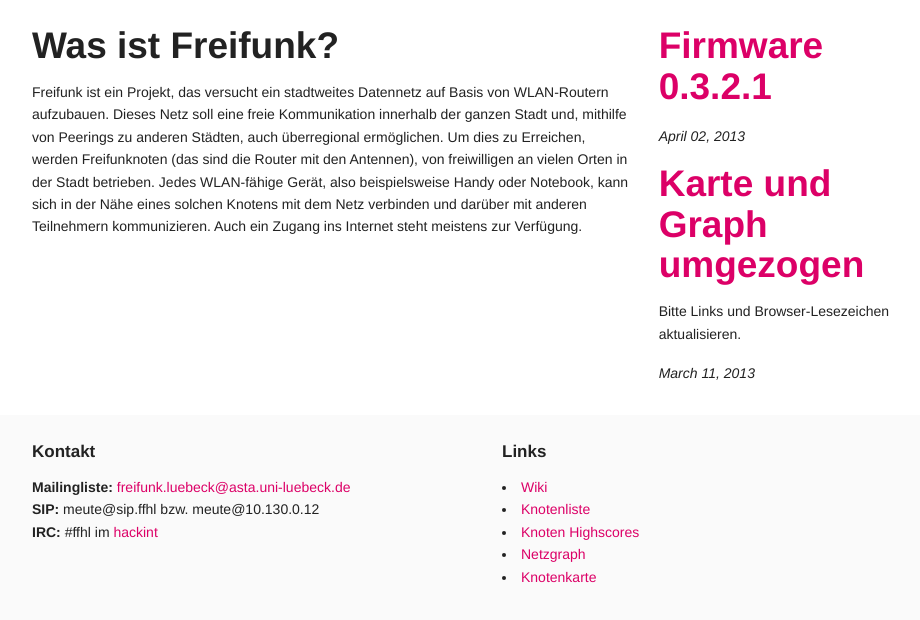
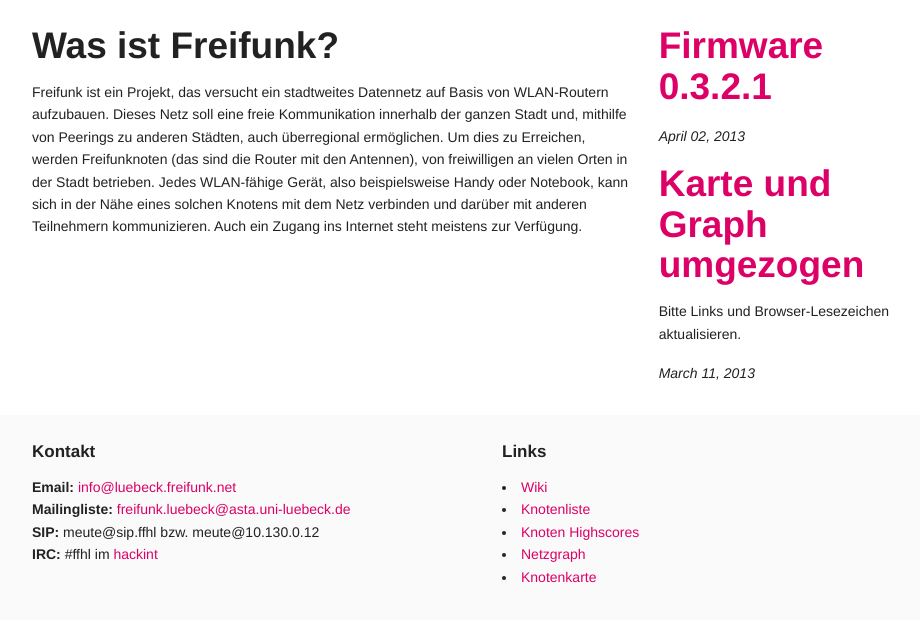
Before and after one commit to ffnord/startseite, a Jekyll site: the page built from index.html, in a window 1280 px wide, cut to the strip 469-1089 px from the top of the page. Shown: the whole strip, without its empty margins (153-1073 px from the left). Built offline with Jekyll 4.4.1, drawn with Linux system fonts in a browser that asks for light colours.

Commit message:
add info@luebeck.freifunk.net

```diff
--- a/_layouts/base.html
+++ b/_layouts/base.html
@@ -58,6 +58,7 @@
       <div class="six columns">
         <h5>Kontakt</h5>
         <p>
+          <strong>Email:</strong> <a href="mailto:info@luebeck.freifunk.net">info@luebeck.freifunk.net</a> <br/>
           <strong>Mailingliste:</strong> <a href="http://lists.asta.uni-luebeck.de/mailman/listinfo/freifunk.luebeck">freifunk.luebeck@asta.uni-luebeck.de</a> <br/>
           <strong>SIP:</strong> meute@sip.ffhl bzw. meute@10.130.0.12<br/>
           <strong>IRC:</strong> #ffhl im <a href="http://hackint.eu/">hackint</a>
```
